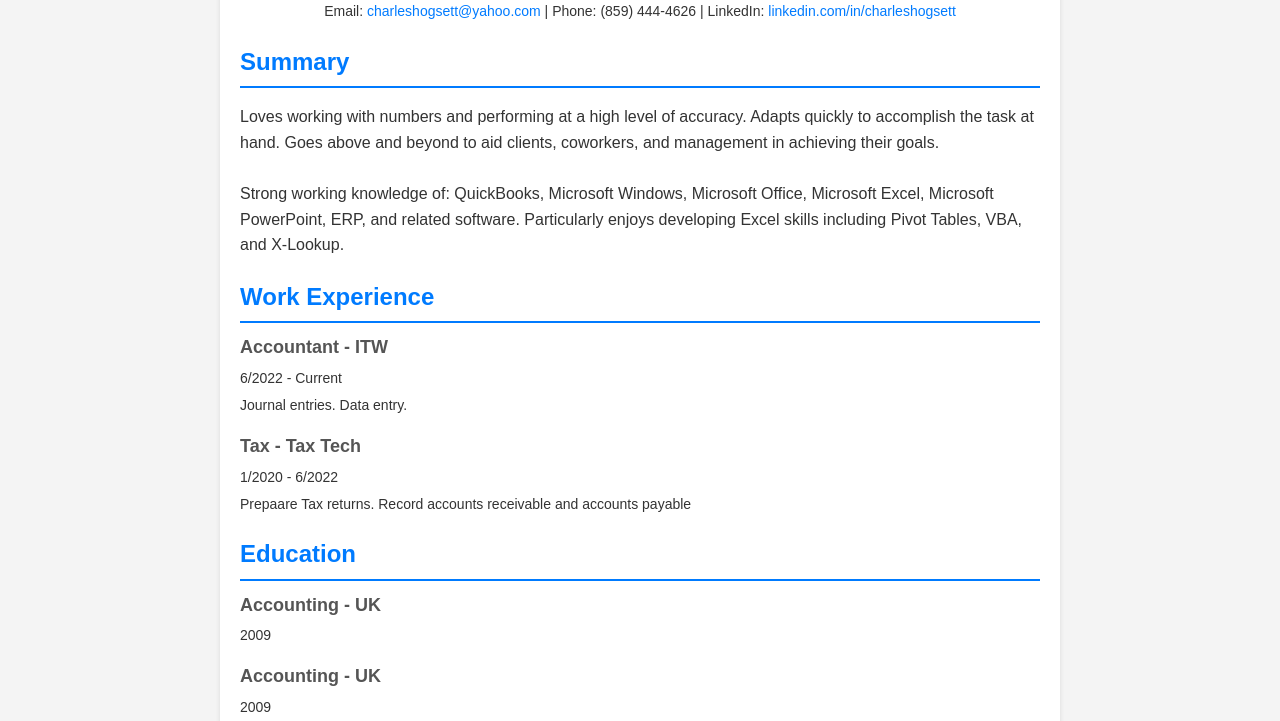
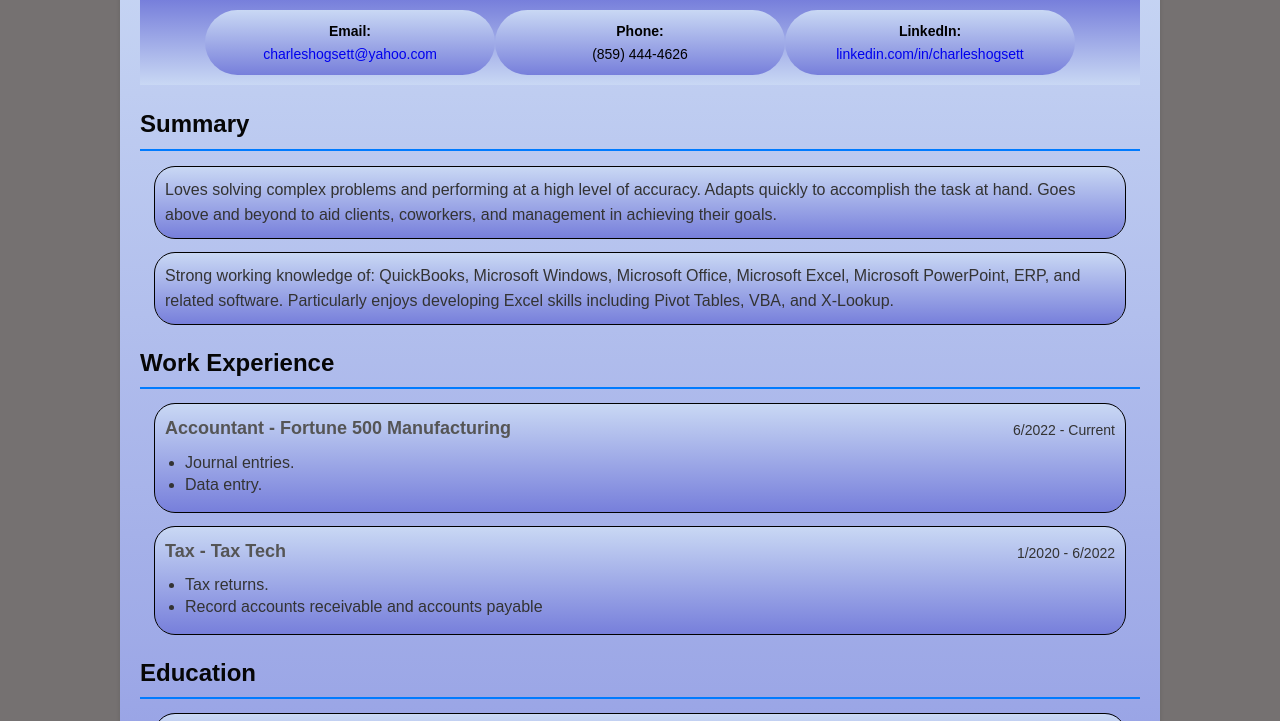
Before and after one commit to charleshogsett/charleshogsett.github.io, a plain HTML site: page index.html in a window 1280 px wide. Shown: the part 98-819 px from the top of the page. Drawn offline with Linux system fonts and the light colour scheme.

Commit message:
resume index and css

```diff
--- /dev/null
+++ b/css/index.css
@@ -0,0 +1,186 @@
+
+        body {
+            font-family: Arial, sans-serif;
+            line-height: 1.6;
+            margin: 0;
+            padding: 0;
+            color: #333;
+            background-color: #757171;
+        }
+        .container {
+            max-width: 800px;
+            margin: 20px auto;
+            padding: 20px;
+            background-image: linear-gradient(#c9d8f4, rgb(119, 127, 219));
+            border-radius: 8px;
+            box-shadow: 0 2px 5px rgba(0, 0, 0, 0.1);
+        }
+        h1,
+        h2 {
+            color: #060606;
+            text-align: center;
+        }
+        .header {
+            text-align: center;
+        }
+        .header h1 {
+            margin: 10px 0;
+        }
+        .contact {
+            display: flex;
+            flex-direction: row;
+            align-items: center;
+            justify-items: center;
+            justify-content: center;
+                flex-wrap: wrap;
+            background-image: linear-gradient(rgb(119, 127, 219), #c9d8f4);
+
+
+    border-color: #000000;
+    border-width: medium;
+        }
+        .contact p {
+            display: flex;
+            flex-direction: column;
+            align-content: center;
+            justify-content: center;
+            lin: gray;
+    color: rgb(0, 0, 0);
+    margin: 10px 0;
+    padding: 10px;
+    width: 270px;
+    border-radius: 50px;
+    border-color: #000000;
+    text-align: center;
+            white-space: nowrap;
+            background-image: linear-gradient(#c9d8f4, rgb(119, 127, 219));
+        }
+        .contact a {
+            color: black
+            text-decoration: none;
+        }
+        .section {
+            margin: 20px 0;
+
+        }
+        .summary{
+            background-image: linear-gradient(#c9d8f4, rgb(119, 127, 219));
+            outline: 1px solid black;
+             border-radius: 20px;
+             padding: 10px;
+                          margin: 15px;
+
+        }
+        .section h2 {
+            margin-bottom: 10px;
+            border-bottom: 2px solid #007bff;
+            padding-bottom: 5px;
+        }
+        .item {
+  background-image: linear-gradient(#c9d8f4, rgb(119, 127, 219));
+            outline: 1px solid black;
+            border-radius: 20px;
+             padding: 10px;
+             margin: 15px;
+        }
+        .item h3 {
+            margin: 0;
+            font-size: 18px;
+            color: #555;
+        }
+
+.item ul {
+  margin: 5px 20px;             /* eliminate spacing from elements */
+  padding: 0;            /* prevent any internal gap */
+  line-height: 1.4;      /* reduce tall text spacing */
+}
+        .job{
+            display: flex;
+            justify-content: space-between;
+                            flex-wrap: wrap;
+
+        }
+        .item p {
+            margin: 5px 0;
+            font-size: 14px;
+        }
+        .skills ul {
+            list-style: none;
+            padding: 0;
+        }
+        .skills ul li {
+            display: inline-block;
+            background: black;
+            color: #fff;
+            padding: 5px 10px;
+            margin: 5px 5px 5px 0;
+            border-radius: 4px;
+        }
+
+@media (min-width: 800px){
+
+ body {
+            font-family: Arial, sans-serif;
+            line-height: 1.6;
+            margin: 0;
+            padding: 0;
+
+        }
+        .container {
+            max-width: 1000px;
+            margin: 20px auto;
+            padding: 20px;
+            border-radius: 8px;
+            box-shadow: 0 2px 5px rgba(0, 0, 0, 0.1);
+        }
+        h1,
+        h2 {
+            text-align: left;
+        }
+        .header {
+            text-align: center;
+
+        }
+        .header h1 {
+            margin: 10px 0;
+        }
+        .contact {
+            margin: 10px 0;
+            font-size: 14px;
+        }
+        .contact a {
+            text-decoration: none;
+        }
+        .section {
+            margin: 20px 0;
+        }
+        .section h2 {
+            margin-bottom: 10px;
+            padding-bottom: 5px;
+        }
+        .item {
+            margin-bottom: 15px;
+        }
+        .item h3 {
+            margin: 0;
+            font-size: 18px;
+        }
+        .item p {
+            margin: 5px 0;
+            font-size: 14px;
+        }
+        .skills ul {
+            list-style: none;
+            padding: 0;
+        }
+        .skills ul li {
+            display: inline-block;
+            padding: 5px 10px;
+            margin: 5px 5px 5px 0;
+            border-radius: 4px;
+        }
+
+
+
+
+}
--- a/index.html
+++ b/index.html
@@ -3,117 +3,58 @@
     <head>
         <meta charset="UTF-8" />
         <meta name="viewport" content="width=device-width, initial-scale=1.0" />
+        <link rel="stylesheet" href="css/index.css" />
         <title>Resume Template</title>
     </head>
 
-    <style>
-        body {
-            font-family: Arial, sans-serif;
-            line-height: 1.6;
-            margin: 0;
-            padding: 0;
-            color: #333;
-            background-color: #f4f4f4;
-        }
-        .container {
-            max-width: 800px;
-            margin: 20px auto;
-            padding: 20px;
-            background: #fff;
-            border-radius: 8px;
-            box-shadow: 0 2px 5px rgba(0, 0, 0, 0.1);
-        }
-        h1,
-        h2 {
-            color: #007bff;
-        }
-        .header {
-            text-align: center;
-        }
-        .header h1 {
-            margin: 10px 0;
-        }
-        .contact {
-            margin: 10px 0;
-            font-size: 14px;
-        }
-        .contact a {
-            color: #007bff;
-            text-decoration: none;
-        }
-        .section {
-            margin: 20px 0;
-        }
-        .section h2 {
-            margin-bottom: 10px;
-            border-bottom: 2px solid #007bff;
-            padding-bottom: 5px;
-        }
-        .item {
-            margin-bottom: 15px;
-        }
-        .item h3 {
-            margin: 0;
-            font-size: 18px;
-            color: #555;
-        }
-        .item p {
-            margin: 5px 0;
-            font-size: 14px;
-        }
-        .skills ul {
-            list-style: none;
-            padding: 0;
-        }
-        .skills ul li {
-            display: inline-block;
-            background: #007bff;
-            color: #fff;
-            padding: 5px 10px;
-            margin: 5px 5px 5px 0;
-            border-radius: 4px;
-        }
-    </style>
+
 
     <body>
         <main class="container">
             <section class="header">
                 <h1>Charles Hogsett</h1>
-                <p class="contact">
-                    Email:
+                <div class="contact">
+
+                    <p><b>Email:</b>
                     <a href="mailto:charleshogsett@yahoo.com"
                         >charleshogsett@yahoo.com</a
-                    >
-                    | Phone: (859) 444-4626 | LinkedIn:
-                    <a href="#">linkedin.com/in/charleshogsett</a>
-                </p>
+                    ></p>
+                    <p>
+                     <b>Phone:</b> (859) 444-4626  </p>
+
+                    <p><b>LinkedIn: </b><a href="#">linkedin.com/in/charleshogsett</a></p>
+                    </div>
             </section>
             <section class="section">
                 <h2>Summary</h2>
-                <p>
-                    Loves working with numbers and performing at a high level of accuracy. Adapts quickly to accomplish the task
-at hand. Goes above and beyond to aid clients, coworkers, and management in achieving their goals.
-<br><br>
+
+                <p><div class="summary">
+                    Loves solving complex problems and performing at a high level of accuracy. Adapts quickly to accomplish the task
+at hand. Goes above and beyond to aid clients, coworkers, and management in achieving their goals. </div>
+
+<div class="summary">
 Strong working knowledge of: QuickBooks, Microsoft Windows, Microsoft Office, Microsoft Excel, Microsoft
 PowerPoint, ERP, and related software. Particularly enjoys developing Excel skills including Pivot Tables, VBA,
-and X-Lookup.
+and X-Lookup. </div>
                 </p>
             </section>
             <section class="section">
                 <h2>Work Experience</h2>
                 <div class="item">
-                    <h3>Accountant - ITW</h3>
-                    <p>6/2022 - Current</p>
+                   <div class="job"> <h3>Accountant - Fortune 500 Manufacturing</h3>
+                    <p class="date">6/2022 - Current</p></div>
                     <p>
-                        Journal entries.  Data entry.
+                        <ul> <li>  Journal entries. </li>
+                        <li>       Data entry. </li></ul>
                     </p>
                 </div>
+
                 <div class="item">
-                    <h3>Tax - Tax Tech</h3>
-                    <p>1/2020 - 6/2022</p>
+                    <div class="job"><h3>Tax - Tax Tech</h3>
+                    <p>1/2020 - 6/2022</p></div>
                     <p>
-                        Prepaare Tax returns.
-                        Record accounts receivable and accounts payable
+                        <ul> <li>Tax returns. </li>
+                        <li>Record accounts receivable and accounts payable </li></ul>
                     </p>
                 </div>
             </section>
@@ -124,7 +65,7 @@ and X-Lookup.
                     <p>2009</p>
                 </div>
                 <div class="item">
-                    <h3>Accounting - UK</h3>
+                    <h3>Finance - UK</h3>
                     <p>2009</p>
                 </div>
             </section>
```
Also changed, not shown: resume.html (added, +162 -0 lines).
